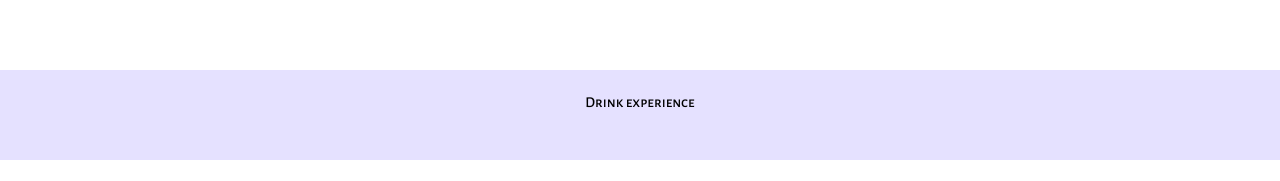
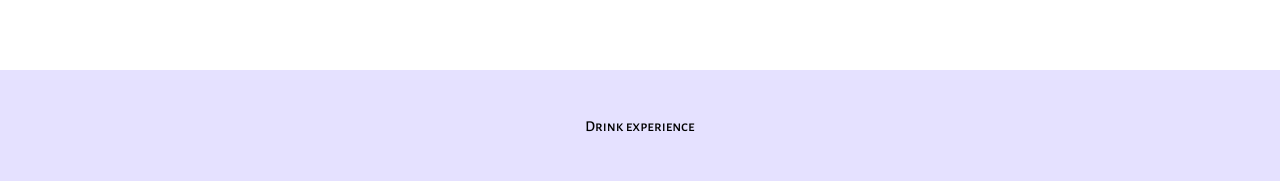
Before and after one commit to kehkelly/tcc-2, a React (Vite) app: page / in a window 1280 px wide. Shown: the part 1441-1622 px from the top of the page. Before the commit the page ends 1601 px from the top, so only its background shows below. Built offline with nearby package versions, Linux system fonts and the light colour scheme.

Commit message:
+ alteração no footer

```diff
--- a/src/styles/global.js
+++ b/src/styles/global.js
@@ -220,10 +220,7 @@ export const GlobalStyle = createGlobalStyle`
         footer {
             background: ${props => props.theme.footerBg};
             h5 {
-                display: flex;
-                justify-content: center;
-                align-items: center;
-                padding-top: 1.5rem;
+                padding-top: 3rem;
                 padding-bottom: 3rem;
                 font-weight: 500;
             }
```
